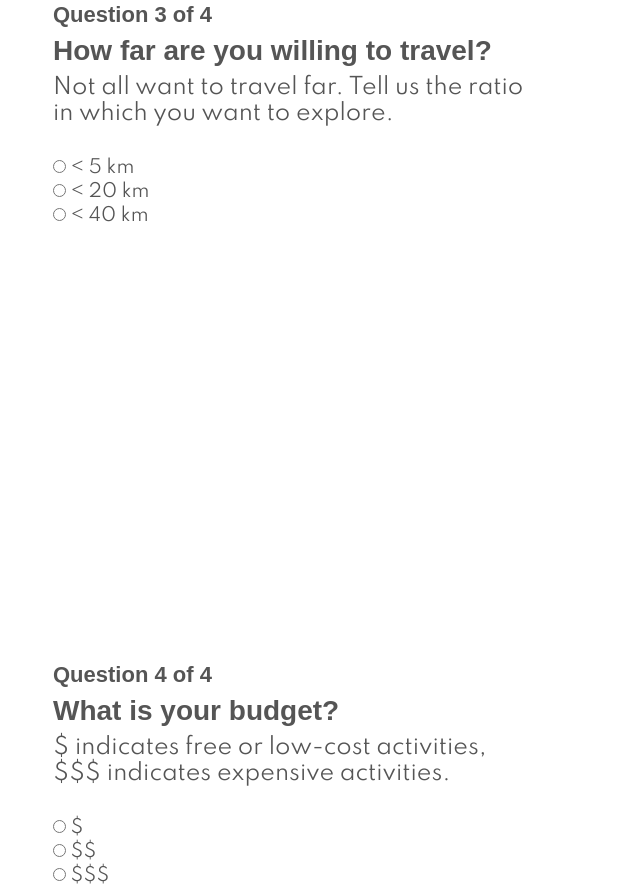
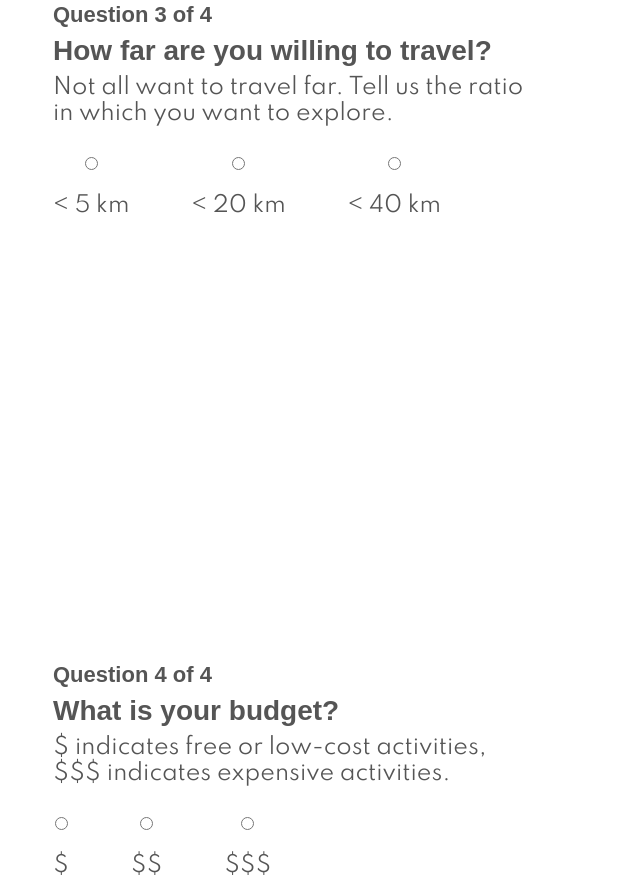
Before and after one commit to kriskubis/finalProject, a plain HTML site: page tiamoto/index.html in a window 1280 px wide. Shown: the part 2222-3106 px from the top of the page, without its empty margins (0-640 px from the left). Drawn offline with nearby package versions, Linux system fonts and the light colour scheme; no server answers; grey boxes are pictures that could not be loaded.

Commit message:
results button, styling index options

```diff
--- a/tiamoto/css/style.css
+++ b/tiamoto/css/style.css
@@ -709,6 +709,20 @@ p {
   box-shadow: 0px 1px 2px 2px rgba(0, 0, 0, 0.2);
 }
 
+input[type=radio] {
+  display: block;
+  margin: 0 auto;
+
+}
+label {
+  display: inline-block;
+  margin-right: 10%;
+  font-family: "Spartan", sans-serif;
+  font-size: 1.2em;
+}
+
+
+
 @media (min-width: 321px) and (max-width: 767px) {
   .map {
     height: 200px;
--- a/tiamoto/index.html
+++ b/tiamoto/index.html
@@ -80,9 +80,12 @@
             <h3>How far are you willing to travel?</h3>
             <p>Not all want to travel far. Tell us the ratio in which you want to explore.</p>
             <br>
-            <input type="radio" name="q3" value="5"> &#60; 5 km <br>
-            <input type="radio" name="q3" value="20"> &#60; 20 km <br>
-            <input type="radio" name="q3" value="40"> &#60; 40 km <br>
+            <!-- <input type="radio" name="q3" value="5"> &#60; 5 km
+            <input type="radio" name="q3" value="20"> &#60; 20 km
+            <input type="radio" name="q3" value="40"> &#60; 40 km  -->
+            <label><input type="radio" value="5" name="q3"> <br> &#60; 5 km</label>
+            <label><input type="radio" value="20" name="q3"> <br> &#60; 20 km</label>
+            <label><input type="radio" value="40" name="q3"> <br> &#60; 40 km</label>
           </div>
           <div class="illustration">
             <video autoplay loop>
@@ -96,9 +99,16 @@
             <p>$ indicates free or low-cost activities,<br>
             $$$ indicates expensive activities.</p>
             <br>
-            <input type="radio" name="q4" value="$"> $ <br>
-            <input type="radio" name="q4" value="$$"> $$ <br>
-            <input type="radio" name="q4" value="$$$"> $$$ <br>
+<!--             <div class="radios">
+            <input type="radio" name="q4" value="$">> $
+            <input type="radio" name="q4" value="$">> $$
+            <input type="radio" name="q4" value="$">> $$$
+          </div> -->
+
+            <label><input type="radio" value="$" name="q4"> <br> $</label>
+            <label><input type="radio" value="$$" name="q4"> <br> $$</label>
+            <label><input type="radio" value="$$$" name="q4"> <br> $$$</label>
+
           </div>
           <div class="illustration">
             <video autoplay loop>
--- a/tiamoto/js/main.js
+++ b/tiamoto/js/main.js
@@ -37,5 +37,5 @@ function filter() {
     localStorage.setItem('q3', document.querySelector('input[name="q3"]:checked').value);
     localStorage.setItem('q4', document.querySelector('input[name="q4"]:checked').value);
 
-    window.location.pathname = 'tiamoto/result.html'
+    window.location.href='../result.html';
 };
--- a/tiamoto/js/result.js
+++ b/tiamoto/js/result.js
@@ -314,3 +314,7 @@ function returnBtn() {
     window.location.pathname = 'tiamoto/index.html';
   }
 }
+
+function returnFront(){
+  window.location.href = '../index.html';
+}
```
Also changed, not shown: tiamoto/result.html (+1 -1 lines), 2 other files.
